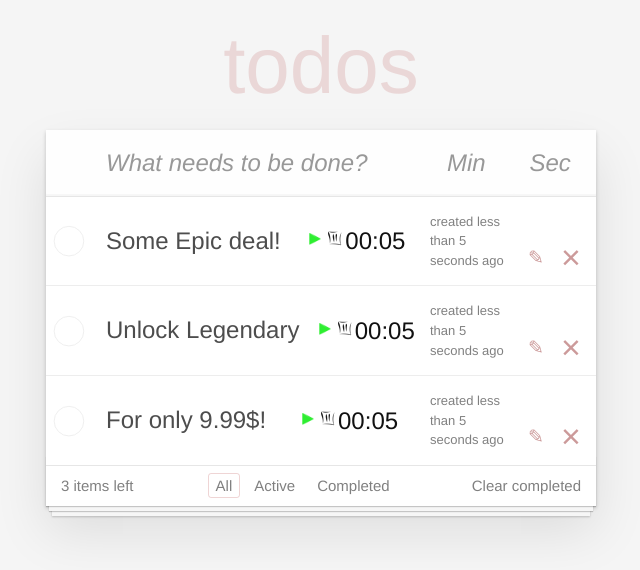
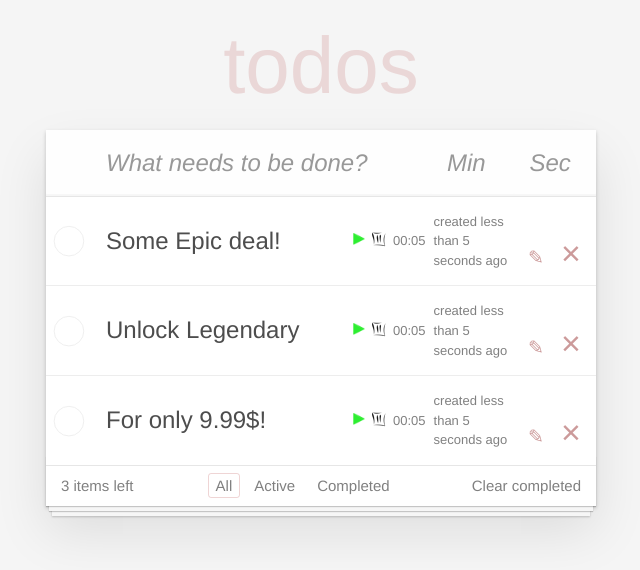
Before and after one commit to GlassArmor/ToDo, a React (Create React App) app: page / in a window 1280 px wide. Shown: the top 570 px of the page, without its empty margins (319-959 px from the left). Built offline with nearby package versions, Linux system fonts and the light colour scheme.

Commit message:
Some flex for timers

```diff
--- a/src/components/Task/Task.css
+++ b/src/components/Task/Task.css
@@ -49,7 +49,9 @@
 }
 
 .created {
-	width: 20%;
+	vertical-align: baseline;
+	width: 60%;
+	margin-left: 8px;
 }
 
 .visually-hidden {
@@ -62,3 +64,19 @@
 	clip: rect (0 0 0 0);
 	overflow: hidden;
 }
+
+.item_info {
+	display: flex;
+	flex-wrap: nowrap;
+	justify-content: space-between;
+}
+.description {
+	display: block;
+	width: 60%;
+}
+
+.item_time {
+	display: flex;
+	flex-wrap: nowrap;
+	width: 40%;
+}
--- a/src/components/Task/Task.jsx
+++ b/src/components/Task/Task.jsx
@@ -75,10 +75,12 @@ export default class Task extends Component {
       <li className={nameString} >
         <div className="view">
           <input className="toggle" type="checkbox" onClick={ onDone } defaultChecked = {!!taskCompleted } />
-            <label>
+            <label className='item_info'>
               <span className="description" >{ taskText }</span>
-              <TaskTimer minutes={minutes} seconds={seconds} />
-              <span className="created">created  { formatDistanceToNow(taskDate, {includeSeconds: true}) }  ago</span>
+              <div className='item_time'>
+                <TaskTimer minutes={minutes} seconds={seconds} />
+                <div className="created">created  { formatDistanceToNow(taskDate, {includeSeconds: true}) }  ago</div>
+              </div>
             </label>
             <button type="button" className="icon icon-edit" onClick={ () => onEdit(id) }><span className="visually-hidden">Edit task</span></button>
             <button type="button" className="icon icon-destroy" onClick={ onDeleted }><span className="visually-hidden">Delete task</span></button>
--- a/src/components/TaskList/TaskList.css
+++ b/src/components/TaskList/TaskList.css
@@ -109,6 +109,7 @@
 
 .todo-list li .icon-destroy {
 	right: 10px;
+	bottom: 1px;
 }
 
 .todo-list li .icon-destroy:after {
--- a/src/components/TaskTimer/TaskTimer.css
+++ b/src/components/TaskTimer/TaskTimer.css
@@ -1,4 +1,17 @@
+.timer {
+  display: flex;
+  justify-content: flex-end;
+  align-items: center;
+}
 .timer_button {
   width: 20px;
   magrin: 4px;
 }
+.timer_text {
+  font-size: 13px;
+  color: gray;
+  margin-left: 4px;
+}
+.button_pause {
+  transform: translateY(1px);
+}
--- a/src/components/TaskTimer/TaskTimer.jsx
+++ b/src/components/TaskTimer/TaskTimer.jsx
@@ -59,11 +59,11 @@ export default class TaskTimer extends Component {
     if (timerSeconds < 10) timerSeconds = `0${timerSeconds}`;
 
     return (
-      <span>
+      <div className='timer'>
         <button className='' onClick={this.play}><img className='timer_button' src={play} alt='Resume timer'/></button>
-        <button className='' onClick={this.pause}><img className='timer_button' src={stop} alt='Pause timer'/></button>
-        <span>{ `${timerMinutes}:${timerSeconds}` }</span>
-      </span>
+        <button className='button_pause' onClick={this.pause}><img className='timer_button' src={stop} alt='Pause timer'/></button>
+        <div className='timer_text'>{ `${timerMinutes}:${timerSeconds}` }</div>
+      </div>
     );
   };
 
```
